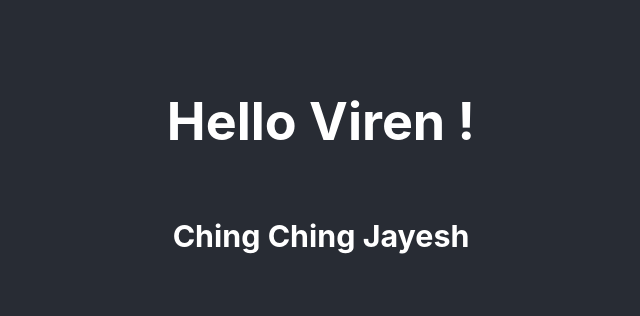
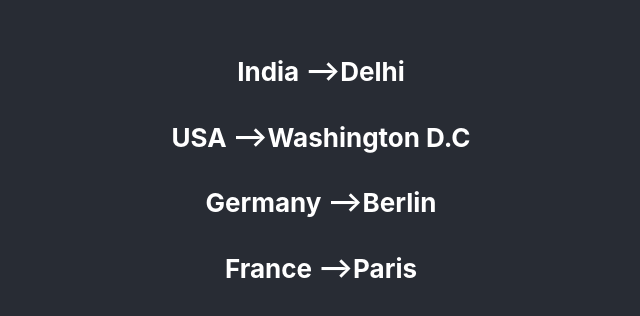
Before and after one commit to Virendra1807/reactprojects, a React (Create React App) app: page / in a window 1280 px wide. Shown: the part 230-546 px from the top of the page, without its empty margins (319-959 px from the left). Built offline with nearby package versions, Linux system fonts and the light colour scheme.

Commit message:
Iterate over the country list and display it on web

```diff
--- a/src/App.js
+++ b/src/App.js
@@ -6,6 +6,8 @@ import { useState } from "react";
 
 import { Greeting, Ching } from './Components/Greeting';
 import componentClass from './Components/ClassCompo';
+
+import CountriesList from './Components/Country';
 
 
 function App() {
@@ -20,7 +22,9 @@ function App() {
     <div className="App">
       <header className="App-header">
 
-        <componentClass />
+        <CountriesList />
+
+        {/* <componentClass /> */}
 
         {/* <img src={logo} className="App-logo" alt="logo" />
 
@@ -35,8 +39,8 @@ function App() {
         <button onClick={()=>setCount(count-1)}>Decrease</button> <br/>
         <button onClick={()=>setCount(0)}>Reset</button> */}
 
-        <Greeting />
-        <Ching name='Jayesh' />
+        {/* <Greeting />
+        <Ching name='Jayesh' /> */}
 
       </header>
     </div>
--- /dev/null
+++ b/src/Components/Country.js
@@ -0,0 +1,23 @@
+import React from "react";
+
+
+const Countries = [
+    {'Name':  'India', 'Capital': 'Delhi'},
+    {'Name':  'USA', 'Capital': 'Washington D.C'},
+    {'Name':  'Germany', 'Capital': 'Berlin'},
+    {'Name':  'France', 'Capital': 'Paris'}
+]
+
+
+function CountriesList(){
+    return(
+        <div>
+            {Countries.map((country)=>(
+                <h4>{country.Name} -->{country.Capital}</h4>
+            ))}
+        </div>
+    )
+}
+
+
+export default CountriesList;
```
